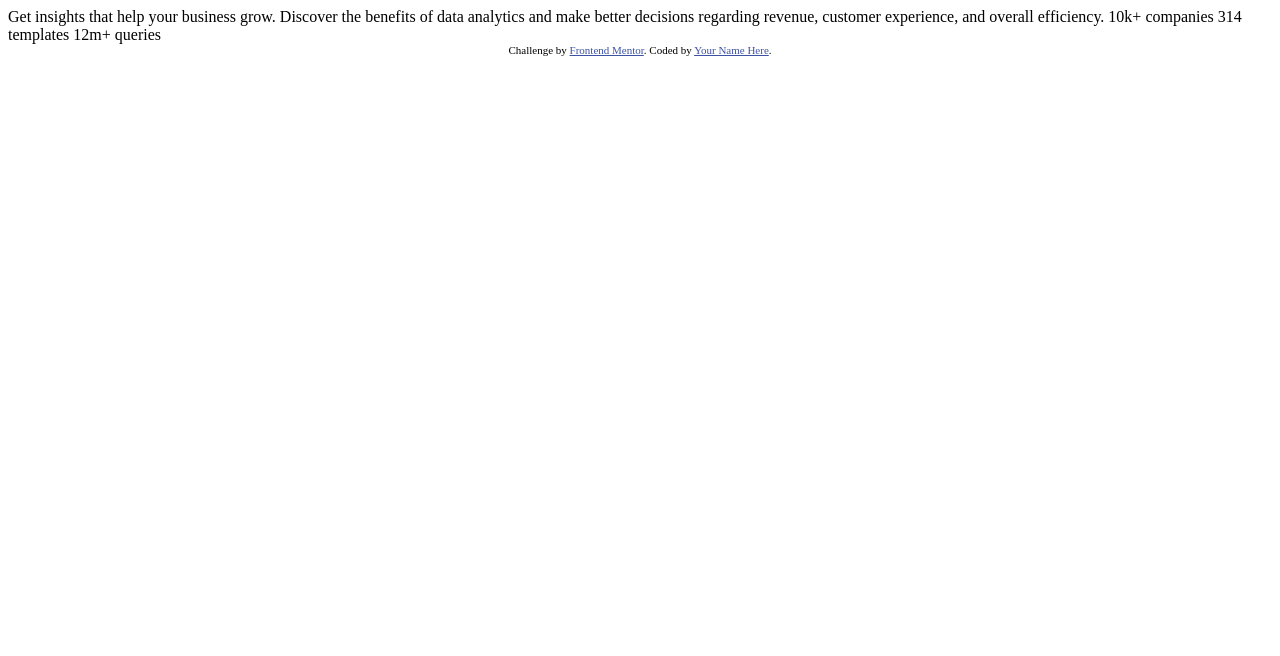
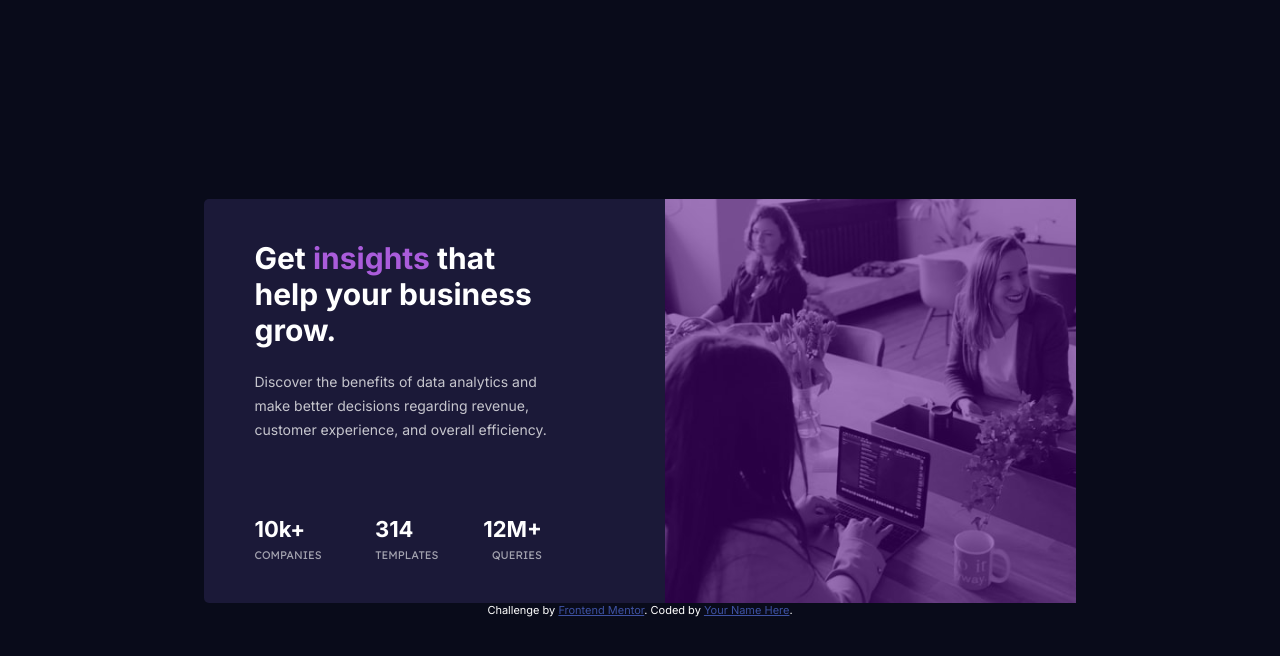
Before and after one commit to MatejBumbera/stats-preview-card-component-main, a plain HTML site: page index.html in a window 1280 px wide. Drawn offline with Linux system fonts and the light colour scheme.

Commit message:
PC version

```diff
--- a/index.html
+++ b/index.html
@@ -5,6 +5,7 @@
   <meta name="viewport" content="width=device-width, initial-scale=1.0"> <!-- displays site properly based on user's device -->
 
   <link rel="icon" type="image/png" sizes="32x32" href="./images/favicon-32x32.png">
+  <link rel="stylesheet" href="style.css">
 
   <title>Frontend Mentor | Stats preview card component</title>
 
@@ -13,21 +14,47 @@
     .attribution { font-size: 11px; text-align: center; }
     .attribution a { color: hsl(228, 45%, 44%); }
   </style>
+
+  <link rel="preconnect" href="https://fonts.googleapis.com">
+  <link rel="preconnect" href="https://fonts.gstatic.com" crossorigin>
+  <link href="https://fonts.googleapis.com/css2?family=Inter:wght@400;700&display=swap" rel="stylesheet">
+
+  <link rel="preconnect" href="https://fonts.googleapis.com">
+  <link rel="preconnect" href="https://fonts.gstatic.com" crossorigin>
+  <link href="https://fonts.googleapis.com/css2?family=Lexend+Deca&display=swap" rel="stylesheet">
 </head>
 <body>
+<main>
+  <div id="left">
+  <div id="content">
+  <h1>Get <span style="color: hsl(277, 64%, 61%);">insights</span> that help your business grow.</h1>
 
-  Get insights that help your business grow.
+  <p>Discover the benefits of data analytics and make better decisions regarding revenue, customer
+  experience, and overall efficiency.</p>
+  </div>
 
-  Discover the benefits of data analytics and make better decisions regarding revenue, customer
-  experience, and overall efficiency.
+  <div id="stats">
+  <div id="stat_values">
+  <span>10k+</span>
+  <span>314</span>
+  <span>12M+</span>
+  </div>
+  <div id="stat_headings">
+  <span>companies</span>
+  <span>templates</span>
+  <span>queries</span>
+  </div>
+  </div>
 
-  10k+ companies
-  314 templates
-  12m+ queries
-
+  </div>
+  <div id="right" style="background-color: hsl(277, 100%, 25%);">
+    <img src="./images/image-header-desktop.jpg" alt="">
+  </div>
+</main>
   <div class="attribution">
     Challenge by <a href="https://www.frontendmentor.io?ref=challenge" target="_blank">Frontend Mentor</a>.
     Coded by <a href="#">Your Name Here</a>.
   </div>
+
 </body>
 </html>
--- /dev/null
+++ b/style.css
@@ -0,0 +1,67 @@
+body {
+    display: flex;
+    justify-content: center;
+    align-items: center;
+    height: 100vh;
+    flex-direction: column;
+    background-color: hsl(233, 47%, 7%);
+    color: white;
+    font-size: 15px;
+    font-family: 'Inter', sans-serif;
+
+
+}
+
+main {
+    display: grid;
+    grid-template-columns: 50% 50%;
+    grid-template-rows: 100%;
+    background-color: hsl(244, 38%, 16%);
+    padding-left: 4%;
+    width: 65%;
+    max-width: 960px;
+    border-radius: 5px;
+}
+
+p {
+    color: hsla(0, 0%, 100%, 0.75);
+    font-size: 14px;
+    margin-top: 22px;
+    line-height: 24px;
+
+}
+
+#stats {
+    margin-top: 18%;
+    margin-bottom: 10%;
+    width: 70%;
+}
+
+#stat_values{
+    display: flex;
+    justify-content: space-between;
+    font-size: 22px;
+    font-weight: 700;
+    margin-bottom: 6px;
+}
+
+#stat_headings{
+    display: flex;
+    justify-content: space-between;
+    color: hsla(0, 0%, 100%, 0.6);
+    text-transform: uppercase;
+    font-size: 11px;
+    font-family: 'Lexend Deca', sans-serif;
+}
+
+#content {
+    margin-top: 10%;
+    width: 75%;
+}
+
+img {
+    width: 100%;
+    height: 100%;
+    opacity: 0.47;
+    object-fit: cover;
+}
```
